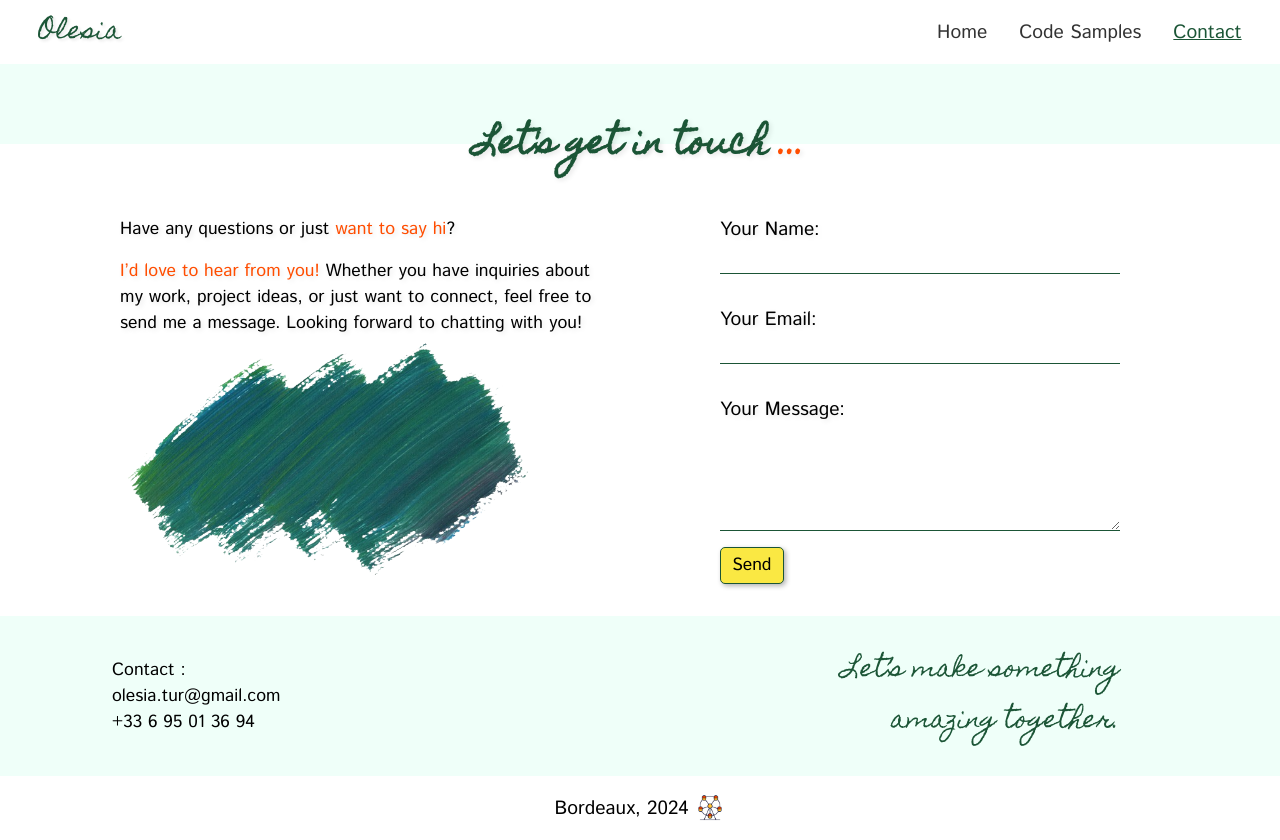
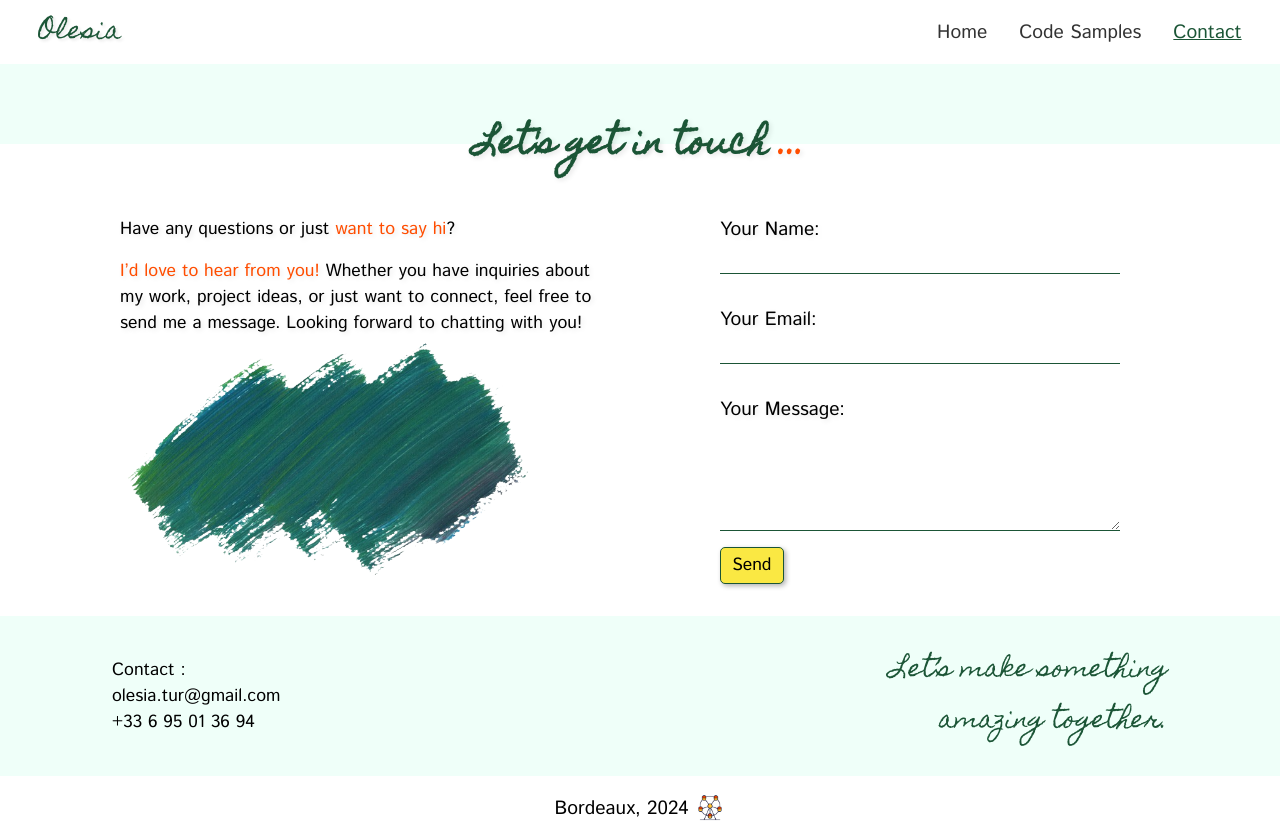
Before and after one commit to Nevalyashka09/nevalyashka09.github.io, a React (Create React App) app: page /contact in a window 1280 px wide. Built offline with nearby package versions, Linux system fonts and the light colour scheme.

Commit message:
fix footer margin

```diff
--- a/src/portfolioComponents/ContactSection.tsx
+++ b/src/portfolioComponents/ContactSection.tsx
@@ -20,7 +20,7 @@ const ContactSection: React.FC = () => {
       flexDirection: "column" as const,
       justifyContent: "center",
       alignItems: "flex-end",
-      paddingRight: "10rem",
+      paddingRight: "7rem",
     },
     contactInfo: {
       fontFamily: "istokWeb",
```
Also changed, not shown: package.json (+10 -3 lines).
